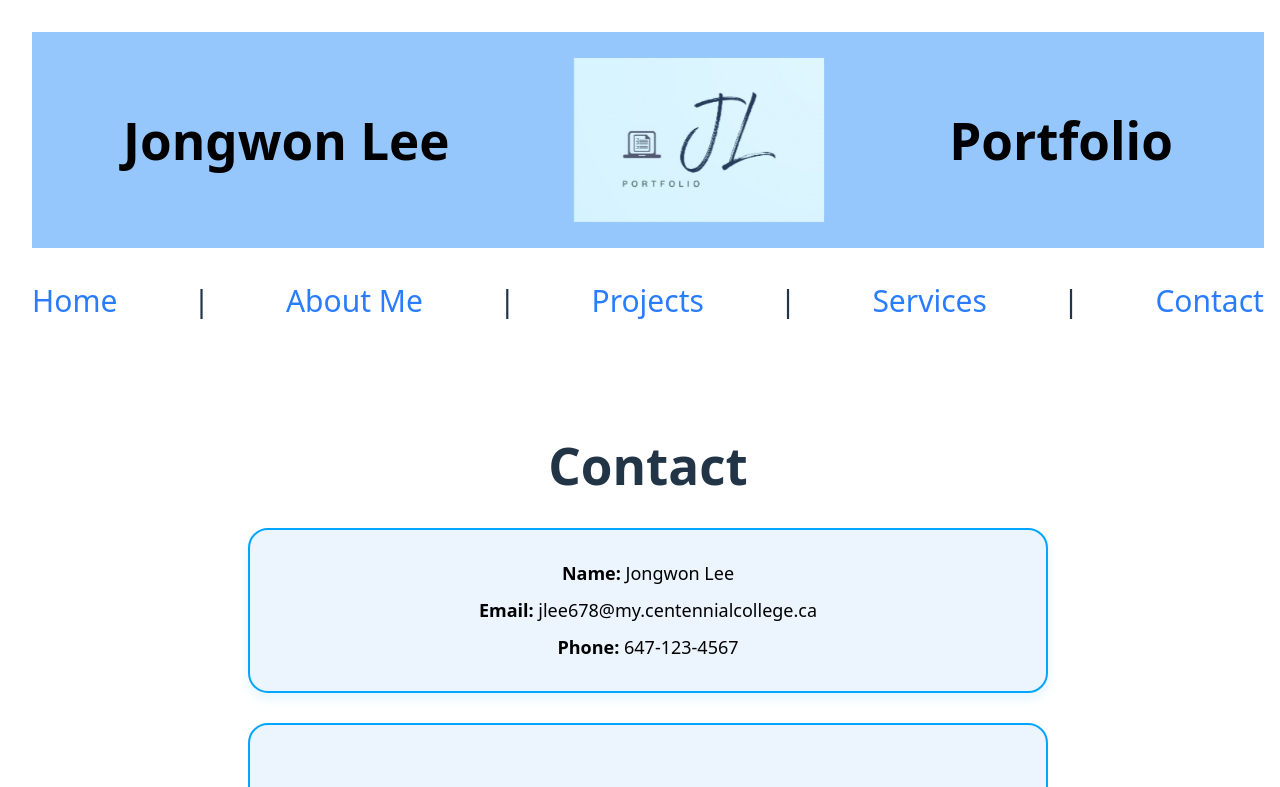
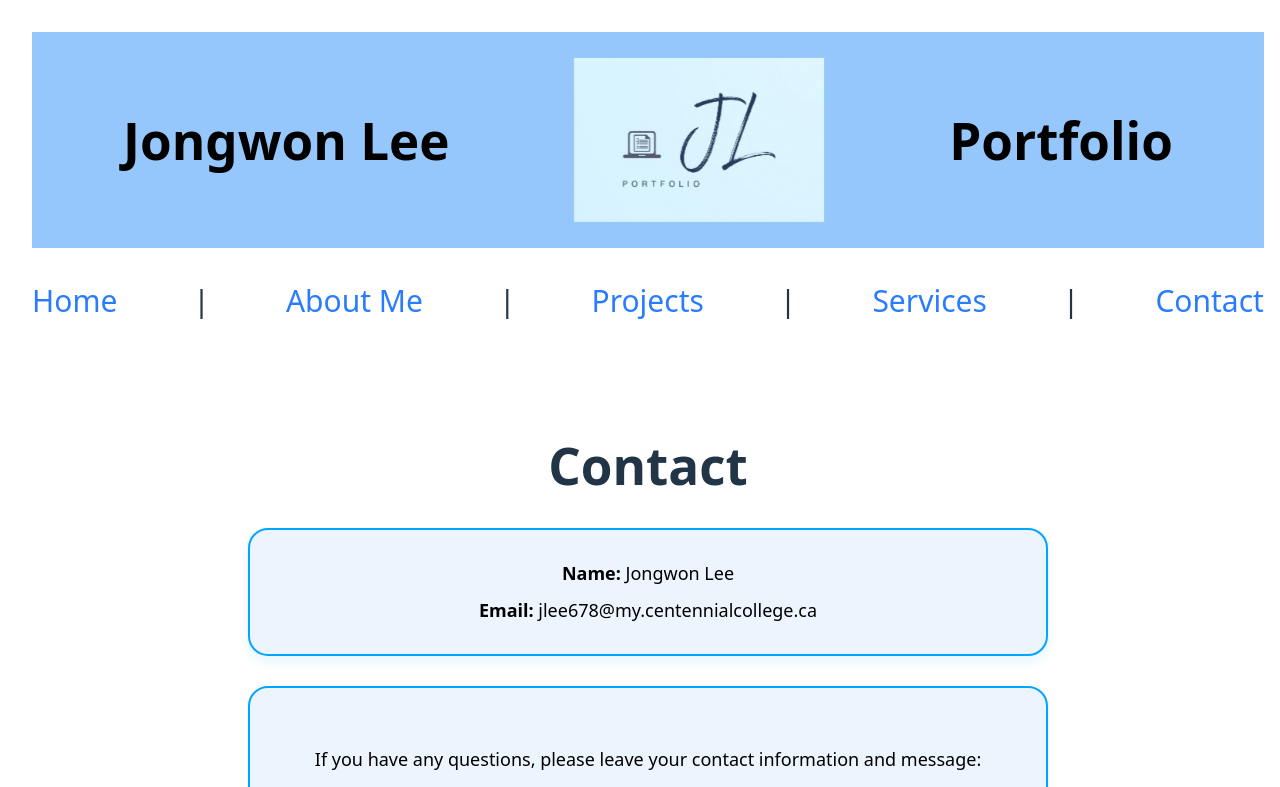
Before and after one commit to Jay678Jay/comp229-s2025-week2, a React (Vite) app: page /contact in a window 1280 px wide. Shown: the top 787 px of the page. Built offline with nearby package versions, Linux system fonts and the light colour scheme.

Commit message:
phone number removed from contact page

```diff
--- a/src/components/Contact.jsx
+++ b/src/components/Contact.jsx
@@ -24,7 +24,6 @@ export default function Contact() {
         <div class="contact-info">
             <p><strong>Name:</strong> Jongwon Lee</p>
             <p><strong>Email:</strong> jlee678@my.centennialcollege.ca</p>
-            <p><strong>Phone:</strong> 647-123-4567</p>
         </div>
 
         {/* Contact form */}
```
